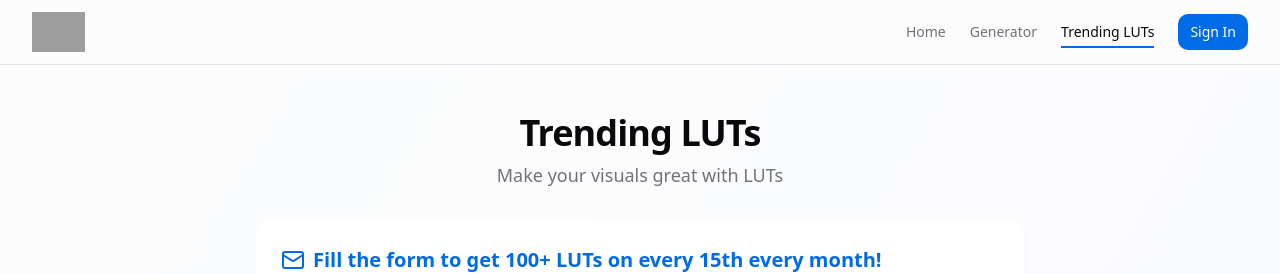
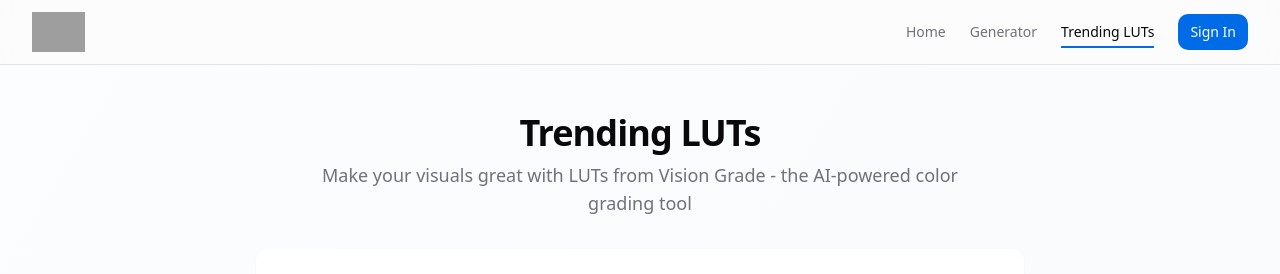
Before and after one commit to Divaynshudk/lutopia-generator, a React (Vite) app: page /trending in a window 1280 px wide. Shown: the top 274 px of the page. Built offline with nearby package versions, Linux system fonts and the light colour scheme; grey boxes are pictures that could not be loaded.

Commit message:
Fix: Address error in codebase

```diff
--- a/src/pages/TrendingLUTs.tsx
+++ b/src/pages/TrendingLUTs.tsx
@@ -148,7 +148,7 @@ const TrendingLUTs: React.FC = () => {
         <header className="text-center mb-8 animate-fade-in">
           <h1 className="text-4xl font-bold tracking-tight mb-2">Trending LUTs</h1>
           <p className="text-lg text-muted-foreground max-w-2xl mx-auto">
-            Make your visuals great with LUTs
+            Make your visuals great with LUTs from Vision Grade - the AI-powered color grading tool
           </p>
         </header>
 
```
